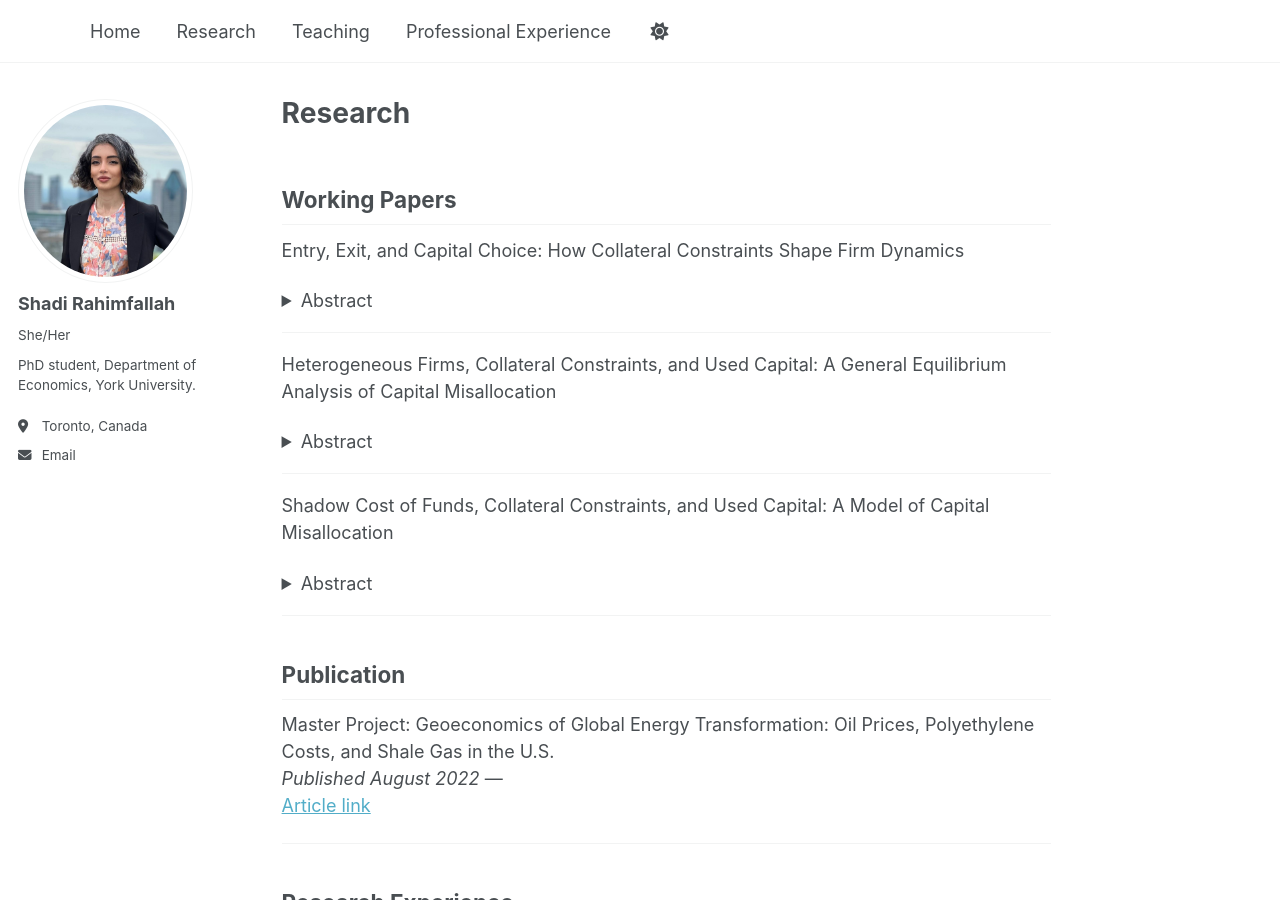
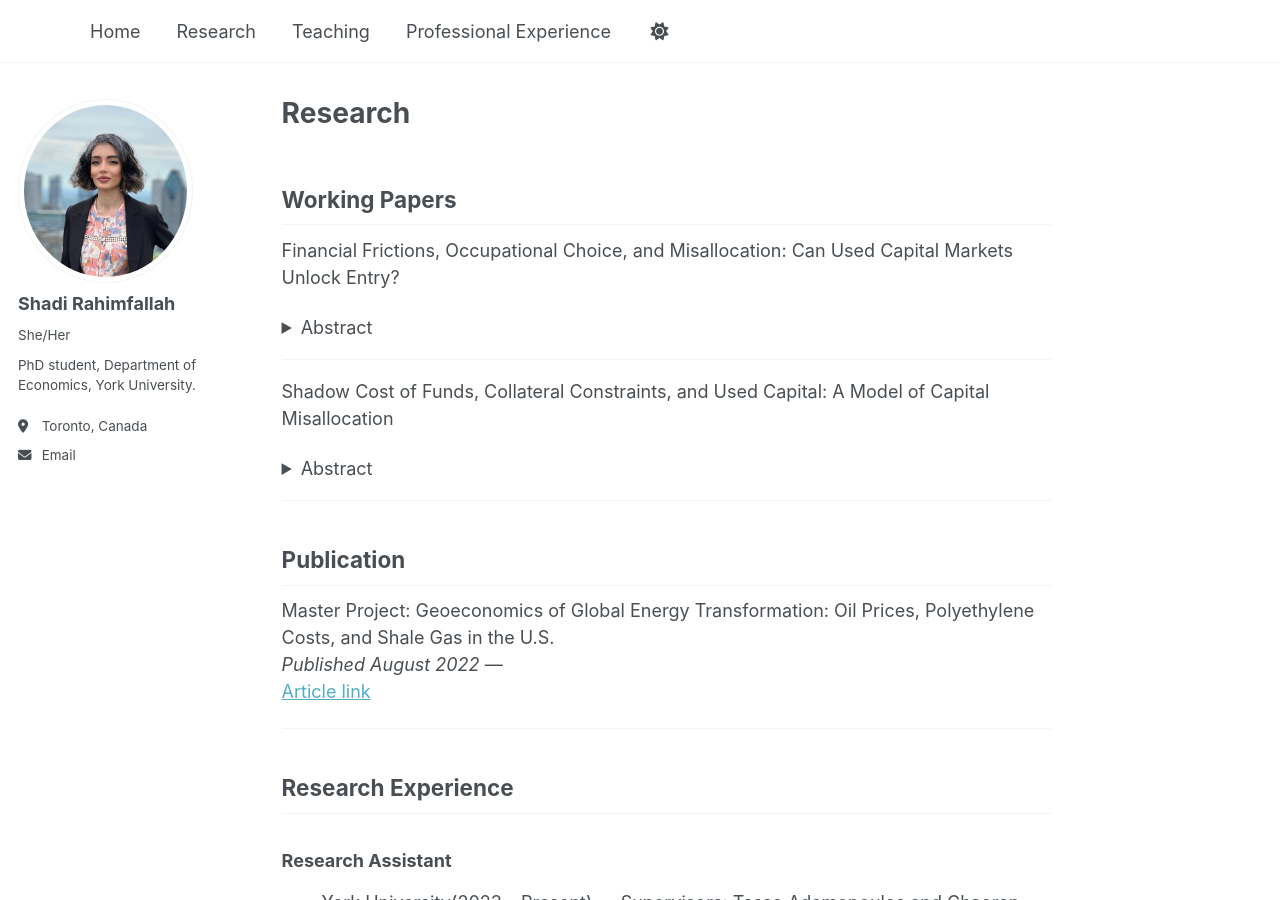
Before and after one commit to ShadiRahimfallah/ShadiRahimfallah.github.io, a Jekyll site: the page built from _pages/research.md, in a window 1280 px wide and 900 px high. Built offline with Jekyll 4.4.1, drawn with Linux system fonts in a browser that asks for light colours; a script that is not in the unit is left out.

Commit message:
Update research.md

```diff
--- a/_pages/research.md
+++ b/_pages/research.md
@@ -7,20 +7,14 @@ author_profile: true
 
 ## Working Papers
 <span class="paper-title-blue">
-  Entry, Exit, and Capital Choice: How Collateral Constraints Shape Firm Dynamics
+  Financial Frictions, Occupational Choice, and Misallocation: Can Used Capital Markets Unlock Entry?
 </span>
 <details><summary>Abstract</summary>
-The entry/exit model with a new-vs-used Capital margin shows that tighter collateral limits and higher entry costs push entrants toward used equipment, compress startup scale, raise early exit, and reduce TFP. I develop a heterogeneous-firm model with entry, exit, and an explicit choice between new and used capital Two frictions—collateral limits and entry costs—govern market access, startup scale, vintage at birth, leverage, and survival. The used stock evolves realistically: each period, some new capital transitions into the used pool, and some used equipment retires. I solve and simulate the model in MATLAB (collocation plus large-panel simulations) and build calibration targets in Stata from Vietnam’s 2005–2015 manufacturing data, including the used-investment share, debt-to-GDP, output volatility, and short- to medium-run persistence. The framework quantifies how tighter finance and higher entry fees push marginal entrants toward cheaper used capital and smaller initial scale, increasing early-life exit and lowering TFP through composition and scale distortions.
+Secondary markets for used capital are prevalent in developing economies yet absent from standard misallocation models. A dynamic general equilibrium model with occupational choice, collateral constraints, and a two-tiered capital market---calibrated to Vietnamese manufacturing---reveals that removing used capital reduces consumption by 7.7 percent but leaves TFP essentially unchanged. Used-capital revenue cross-subsidizes new capital costs through intermediary pricing, generating large level effects. Entry responds minimally because wealth requirements, not capital costs, gate entrepreneurship. A symmetric counterfactual confirms the mechanism. Used capital is a welfare margin, not a productivity margin
 </details>
 
 ---
 
-Heterogeneous Firms, Collateral Constraints, and Used Capital: A General Equilibrium Analysis of Capital Misallocation
-<details><summary>Abstract</summary>
-A general equilibrium model shows that access to used capital reduces misallocation by relaxing collateral constraints, improving capital allocation, and productivity. Firm-level evidence confirms that financially constrained firms make greater use of used capital. This study examines how used capital helps reduce the productivity losses created by financial frictions in developing economies. Drawing on Vietnamese manufacturing data, it develops a general equilibrium model in which heterogeneous firms rent both new and used capital while facing collateral constraints. Because used capital is cheaper to rent and requires less collateral, constrained firms can operate closer to their efficient scale, which improves aggregate efficiency. The model shows that when used capital is available, misallocation losses are markedly lower than in an economy restricted to new capital. Firm-level evidence further confirms that financially constrained firms rely more heavily on used capital, in line with the theoretical predictions. Together, these findings suggest that secondary markets for used capital serve as a key channel for relaxing borrowing constraints and enhancing resource allocation in economies with underdeveloped financial systems.
-</details>
-
----
 
 Shadow Cost of Funds, Collateral Constraints, and Used Capital: A Model of Capital Misallocation
 <details><summary>Abstract</summary>
```
